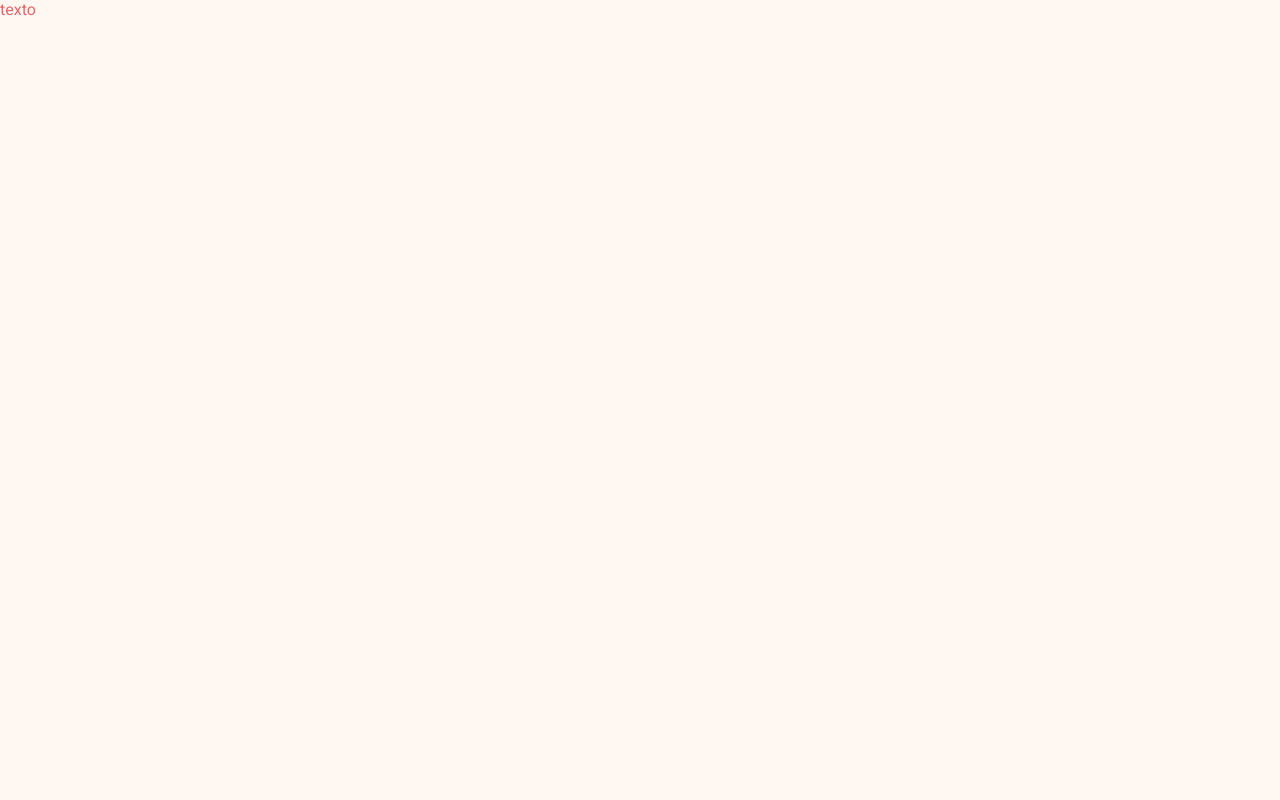
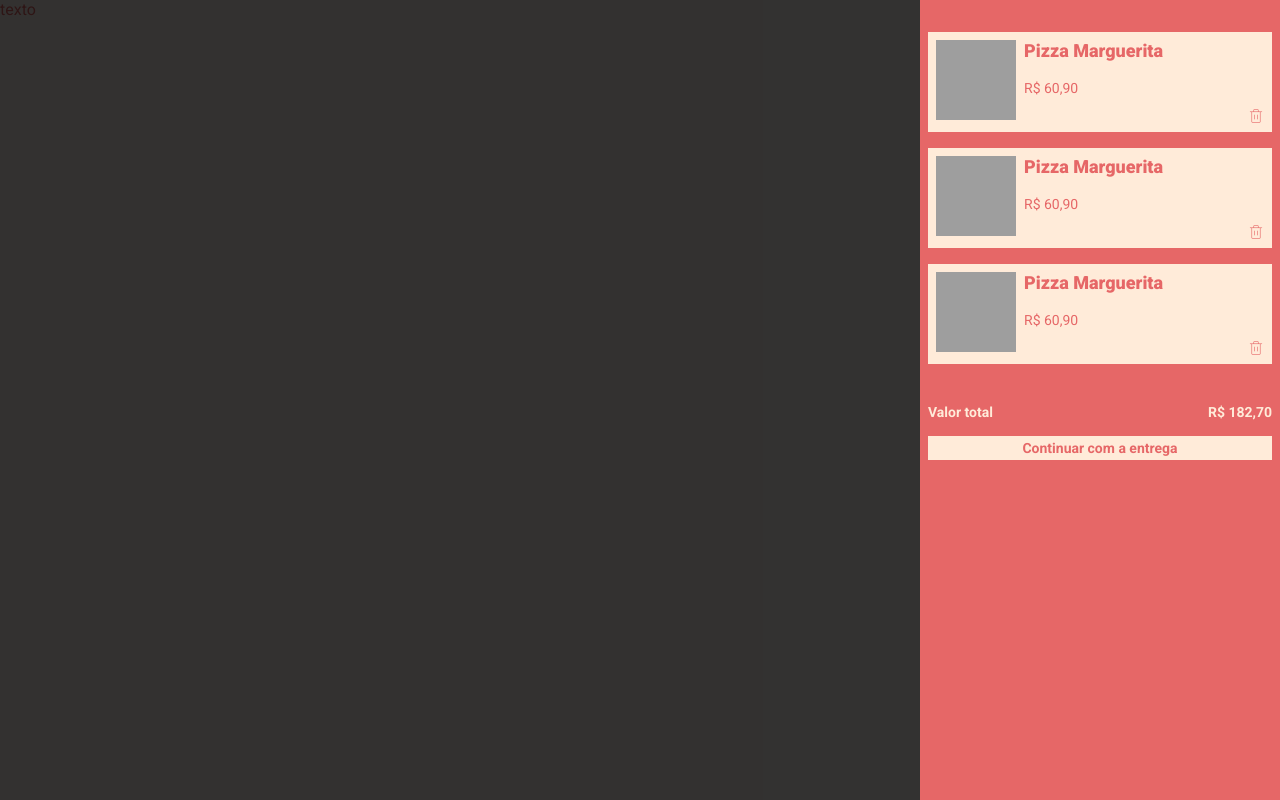
Before and after one commit to playstarpedro/efood, a React (Create React App) app: page /menu in a window 1280 px wide. Built offline with nearby package versions, Linux system fonts and the light colour scheme; grey boxes are pictures that could not be loaded.

Commit message:
Barra lateral do carrinho criada

```diff
--- a/src/App.tsx
+++ b/src/App.tsx
@@ -5,6 +5,7 @@ import { GlobalCss } from './styles'
 
 import PageRoutes from './routes'
 import { store } from './store'
+import Cart from './components/Cart'
 
 function App() {
   return (
@@ -12,6 +13,7 @@ function App() {
       <BrowserRouter>
         <GlobalCss />
         <PageRoutes />
+        <Cart />
       </BrowserRouter>
     </Provider>
   )
--- /dev/null
+++ b/src/components/Cart/index.tsx
@@ -0,0 +1,48 @@
+import pizza from '../../assets/images/pizza2.png'
+import trashCan from '../../assets/images/trash-can.svg'
+import { Button } from '../Dish/styles'
+
+import * as S from './styles'
+
+const Cart = () => {
+  return (
+    <S.CartContainer className="is-open">
+      <S.Overlay />
+      <S.SideBar>
+        <ul>
+          <S.CartItem>
+            <img src={pizza} alt="pizza" />
+            <div>
+              <h3>Pizza Marguerita</h3>
+              <h4>R$ 60,90</h4>
+            </div>
+            <img className="trash-can" src={trashCan} alt="lixeira" />
+          </S.CartItem>
+          <S.CartItem>
+            <img src={pizza} alt="pizza" />
+            <div>
+              <h3>Pizza Marguerita</h3>
+              <h4>R$ 60,90</h4>
+            </div>
+            <img className="trash-can" src={trashCan} alt="lixeira" />
+          </S.CartItem>
+          <S.CartItem>
+            <img src={pizza} alt="pizza" />
+            <div>
+              <h3>Pizza Marguerita</h3>
+              <h4>R$ 60,90</h4>
+            </div>
+            <img className="trash-can" src={trashCan} alt="lixeira" />
+          </S.CartItem>
+        </ul>
+        <S.TotalPrice>
+          <h4>Valor total</h4>
+          <h4>R$ 182,70</h4>
+        </S.TotalPrice>
+        <Button>Continuar com a entrega</Button>
+      </S.SideBar>
+    </S.CartContainer>
+  )
+}
+
+export default Cart
--- /dev/null
+++ b/src/components/Cart/styles.ts
@@ -0,0 +1,90 @@
+import styled from 'styled-components'
+import { colors } from '../../styles'
+
+export const Overlay = styled.div`
+  position: absolute;
+  top: 0;
+  left: 0;
+  width: 100%;
+  height: 100%;
+  background-color: rgba(0, 0, 0, 0.8);
+`
+
+export const CartContainer = styled.div`
+  position: fixed;
+  top: 0;
+  left: 0;
+  width: 100%;
+  height: 100%;
+  display: none;
+  justify-content: flex-end;
+  z-index: 2;
+
+  &.is-open {
+    display: flex;
+  }
+`
+
+export const SideBar = styled.aside`
+  background-color: ${colors.primaryRed};
+  z-index: 1;
+  padding: 32px 8px 0 8px;
+  max-width: 360px;
+  width: 100%;
+
+  .empty-text {
+    font-size: 14px;
+    line-height: ${colors.cream};
+    text-align: center;
+  }
+`
+
+export const CartItem = styled.div`
+  background-color: ${colors.cream};
+  padding: 8px;
+  display: flex;
+  position: relative;
+  height: 100px;
+  margin-bottom: 16px;
+
+  img {
+    width: 80px;
+    height: 80px;
+    object-fit: cover;
+    margin-right: 8px;
+  }
+
+  h3 {
+    margin-bottom: 16px;
+    font-size: 18px;
+    font-weight: 900;
+    line-height: 21.09px;
+  }
+
+  h4 {
+    font-size: 14px;
+    font-weight: 400;
+    line-height: 22px;
+  }
+
+  .trash-can {
+    margin-right: 0;
+    width: 16px;
+    height: 16px;
+    position: absolute;
+    right: 8px;
+    bottom: 8px;
+    cursor: pointer;
+  }
+`
+
+export const TotalPrice = styled.div`
+  color: ${colors.cream};
+  font-size: 14px;
+  display: flex;
+  font-weight: 700;
+  line-height: 16px;
+  justify-content: space-between;
+  margin-top: 40px;
+  margin-bottom: 16px;
+`
--- a/src/components/Dish/index.tsx
+++ b/src/components/Dish/index.tsx
@@ -23,7 +23,7 @@ const Dish = ({ nome, descricao, foto, clickToShowModal }: PropsModal) => {
       <img src={foto} alt={nome} />
       <Title>{nome}</Title>
       <Description>{getDescricao(descricao)}</Description>
-      <Button onClick={clickToShowModal}>Adicionar ao carrinho</Button>
+      <Button onClick={clickToShowModal}>Mais detalhes</Button>
     </PizzaContainer>
   )
 }
--- a/src/components/DishList/index.tsx
+++ b/src/components/DishList/index.tsx
@@ -2,18 +2,18 @@ import { useState } from 'react'
 
 import { Container, List } from './styles'
 
-import { Dishes } from '../../pages/Perfil'
 import Dish from '../Dish'
 import Modal from '../Modal'
 
 export type Props = {
-  menus: Dishes[][]
-  menuId: number
+  selectedRestaurant: Restaurant
 }
 
-const DishList = ({ menus, menuId }: Props) => {
+const DishList = ({ selectedRestaurant }: Props) => {
   const [showModal, setShowModal] = useState(false)
   const [selectedDishId, setSelectedDishId] = useState(0)
+  const menu = selectedRestaurant.cardapio
+  console.log(menu)
 
   // armazene o ID do prato clicado dependendo do cardápio
   const coletaId = (id: number) => {
@@ -33,13 +33,11 @@ const DishList = ({ menus, menuId }: Props) => {
     setShowModal(true)
   }
 
-  const dishesToShow = menus[menuId]
-
-  if (dishesToShow !== undefined) {
+  if (menu !== undefined) {
     return (
       <Container>
         <List>
-          {dishesToShow.map((prato) => (
+          {menu.map((prato) => (
             <Dish
               clickToShowModal={() => coletaId(prato.id)}
               key={prato.id}
@@ -55,13 +53,13 @@ const DishList = ({ menus, menuId }: Props) => {
         {showModal && (
           <Modal
             clickToCloseModal={() => setShowModal(false)}
-            key={dishesToShow[selectedDishId].id}
-            id={dishesToShow[selectedDishId].id}
-            nome={dishesToShow[selectedDishId].nome}
-            foto={dishesToShow[selectedDishId].foto}
-            descricao={dishesToShow[selectedDishId].descricao}
-            porcao={dishesToShow[selectedDishId].porcao}
-            preco={dishesToShow[selectedDishId].preco}
+            key={menu[selectedDishId].id}
+            id={menu[selectedDishId].id}
+            nome={menu[selectedDishId].nome}
+            foto={menu[selectedDishId].foto}
+            descricao={menu[selectedDishId].descricao}
+            porcao={menu[selectedDishId].porcao}
+            preco={menu[selectedDishId].preco}
           />
         )}
       </Container>
--- a/src/pages/Home/index.tsx
+++ b/src/pages/Home/index.tsx
@@ -8,7 +8,6 @@ const Home = () => {
   const { data: restaurants, isLoading } = useGetRestaurantsQuery()
 
   if (!isLoading && restaurants !== undefined) {
-    console.log(restaurants)
     return (
       <>
         <Hero />
--- a/src/pages/Perfil/index.tsx
+++ b/src/pages/Perfil/index.tsx
@@ -6,6 +6,15 @@ import Header from '../../components/Header'
 import Presentation from '../../components/Presentation'
 
 import DishList from '../../components/DishList'
+
+import {
+  useGetRestaurantId1Query,
+  useGetRestaurantId2Query,
+  useGetRestaurantId3Query,
+  useGetRestaurantId4Query,
+  useGetRestaurantId5Query,
+  useGetRestaurantId6Query
+} from '../../services/api'
 
 export type Dishes = {
   foto: string
@@ -18,6 +27,43 @@ export type Dishes = {
 
 const Perfil = () => {
   const { id } = useParams()
+  const { data: restaurant1 } = useGetRestaurantId1Query()
+  const { data: restaurant2 } = useGetRestaurantId2Query()
+  const { data: restaurant3 } = useGetRestaurantId3Query()
+  const { data: restaurant4 } = useGetRestaurantId4Query()
+  const { data: restaurant5 } = useGetRestaurantId5Query()
+  const { data: restaurant6 } = useGetRestaurantId6Query()
+
+  let selectedRestaurant = restaurant1
+
+  switch (id) {
+    case '0': {
+      selectedRestaurant = restaurant1
+      break
+    }
+    case '1': {
+      selectedRestaurant = restaurant2
+      break
+    }
+    case '2': {
+      selectedRestaurant = restaurant3
+      break
+    }
+    case '3': {
+      selectedRestaurant = restaurant4
+      break
+    }
+    case '4': {
+      selectedRestaurant = restaurant5
+      break
+    }
+    case '5': {
+      selectedRestaurant = restaurant6
+      break
+    }
+  }
+
+  // console.log(selectedRestaurant)
 
   const [restaurants, setRestaurants] = useState<Restaurant[]>([])
 
@@ -27,20 +73,22 @@ const Perfil = () => {
       .then((res) => setRestaurants(res))
   }, [id])
 
-  const cardapios = restaurants.map((restaurante) => restaurante.cardapio)
-
   const parsedId = id ? parseInt(id, 10) : 1
 
+  if (selectedRestaurant !== undefined) {
     return (
       <>
         <Header />
         <Presentation restaurants={restaurants} menuId={parsedId} />
         <div className="container">
-        <DishList menus={cardapios} menuId={parsedId} />
+          <DishList selectedRestaurant={selectedRestaurant} />
         </div>
         <Footer />
       </>
     )
+  } else {
+    return <h3>Carregando...</h3>
+  }
 }
 
 export default Perfil
--- a/src/services/api.ts
+++ b/src/services/api.ts
@@ -8,10 +8,37 @@ const api = createApi({
     // pega todos os restaurantes da api, sem filtro
     getRestaurants: builder.query<Restaurant[], void>({
       query: () => ''
+    }),
+    // pegando restaurantes filtrados pelo id
+    getRestaurantId1: builder.query<Restaurant, void>({
+      query: () => '1'
+    }),
+    getRestaurantId2: builder.query<Restaurant, void>({
+      query: () => '2'
+    }),
+    getRestaurantId3: builder.query<Restaurant, void>({
+      query: () => '3'
+    }),
+    getRestaurantId4: builder.query<Restaurant, void>({
+      query: () => '4'
+    }),
+    getRestaurantId5: builder.query<Restaurant, void>({
+      query: () => '5'
+    }),
+    getRestaurantId6: builder.query<Restaurant, void>({
+      query: () => '6'
     })
   })
 })
 
-export const { useGetRestaurantsQuery } = api
+export const {
+  useGetRestaurantsQuery,
+  useGetRestaurantId1Query,
+  useGetRestaurantId2Query,
+  useGetRestaurantId3Query,
+  useGetRestaurantId4Query,
+  useGetRestaurantId5Query,
+  useGetRestaurantId6Query
+} = api
 
 export default api
```
Also changed, not shown: src/types.d.ts (+13 -0 lines), src/assets/images/trash-can.svg (added). Lines whose indentation alone changed are shown as unchanged.
